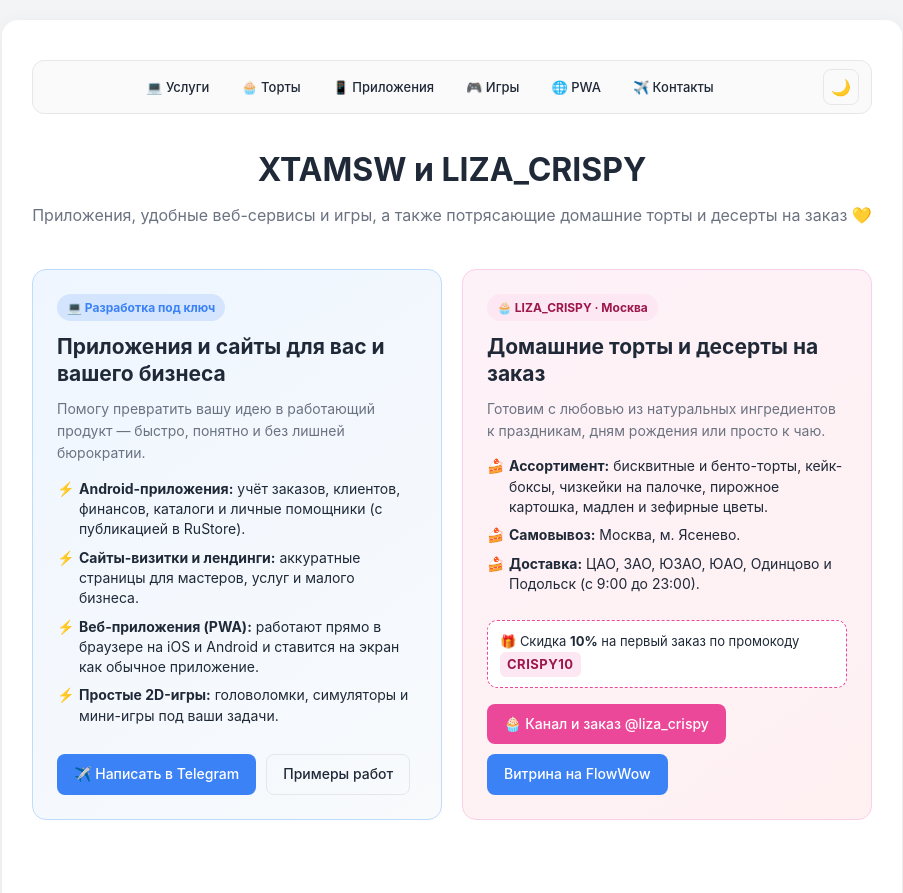
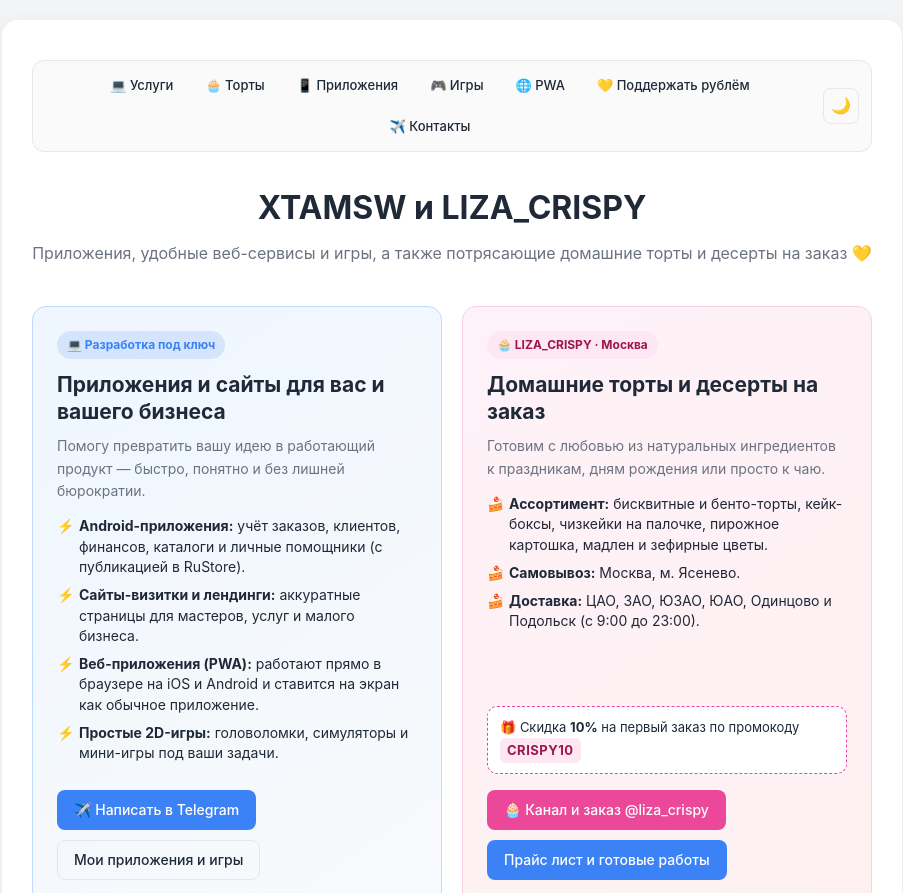
Before and after one commit to xtamsw/xtamsw.github.io, a plain HTML site: page index.html in a window 1280 px wide. Shown: the top 893 px of the page, without its empty margins (188-1091 px from the left). Drawn offline with Linux system fonts and the light colour scheme.

Commit message:
Update index.html

```diff
--- a/index.html
+++ b/index.html
@@ -577,6 +577,7 @@
 				<a href="#apps">📱 Приложения</a>
 				<a href="#games">🎮 Игры</a>
 				<a href="#pwa">🌐 PWA</a>
+<a href="#support_ruble">💛 Поддержать рублём</a>
 				<a href="#contacts">✈️ Контакты</a>
 			</div>
 			<button class="theme-toggle" id="themeToggle" type="button" aria-label="Переключить тему">🌙</button>
@@ -604,7 +605,7 @@
                 </ul>
                 <div class="showcase-actions">
                     <a href="tg://resolve?domain=xtamsw" class="btn btn-primary" rel="noopener">✈️ Написать в Telegram</a>
-                    <a href="#apps" class="btn btn-outline">Примеры работ</a>
+                    <a href="#apps" class="btn btn-outline">Мои приложения и игры</a>
                 </div>
             </section>
 
@@ -624,7 +625,7 @@
                 </div>
                 <div class="showcase-actions">
                     <a href="tg://resolve?domain=liza_crispy" class="btn btn-cake" rel="noopener">🧁 Канал и заказ @liza_crispy</a>
-<a href="https://flowwow.com/shop/krispif-6014/" class="btn btn-primary" target="_blank" rel="noopener">Витрина на FlowWow</a>
+<a href="./liza_crispy/index.html" class="btn btn-primary">Прайс лист и готовые работы</a>
                 </div>
             </section>
         </div>
```
